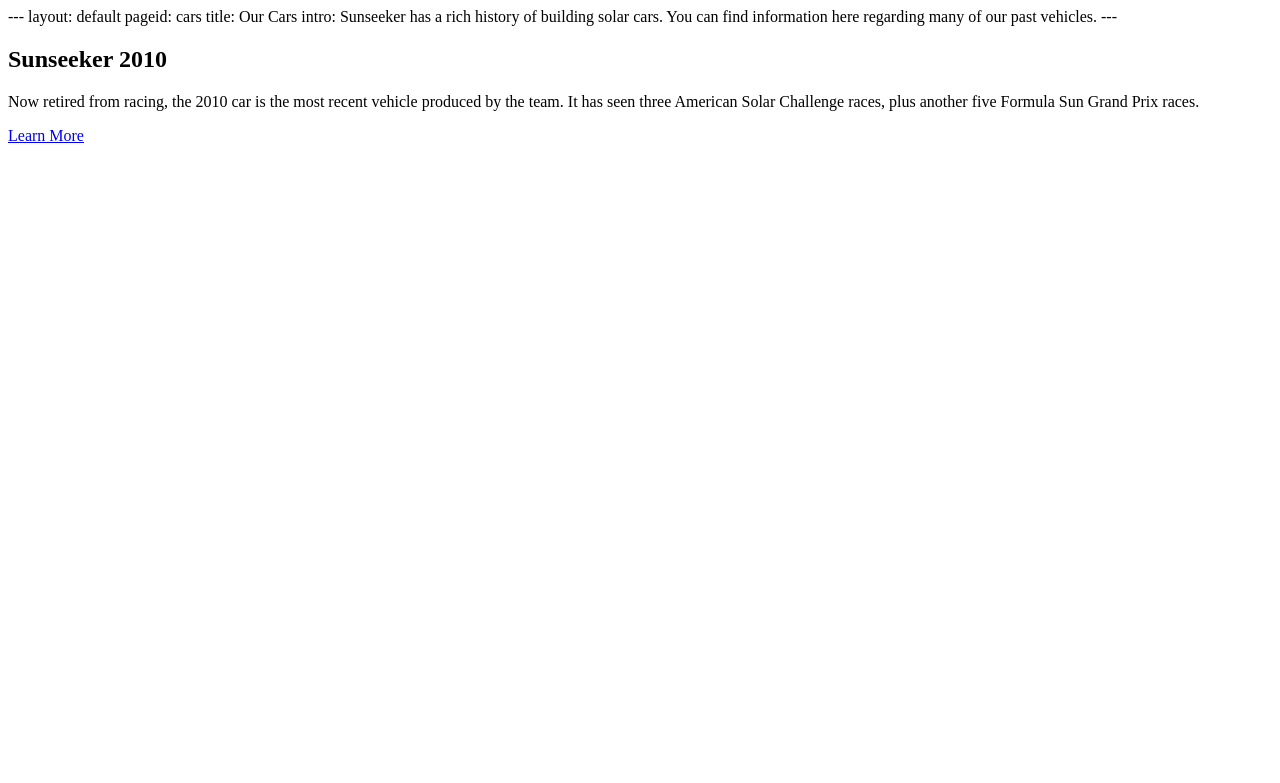
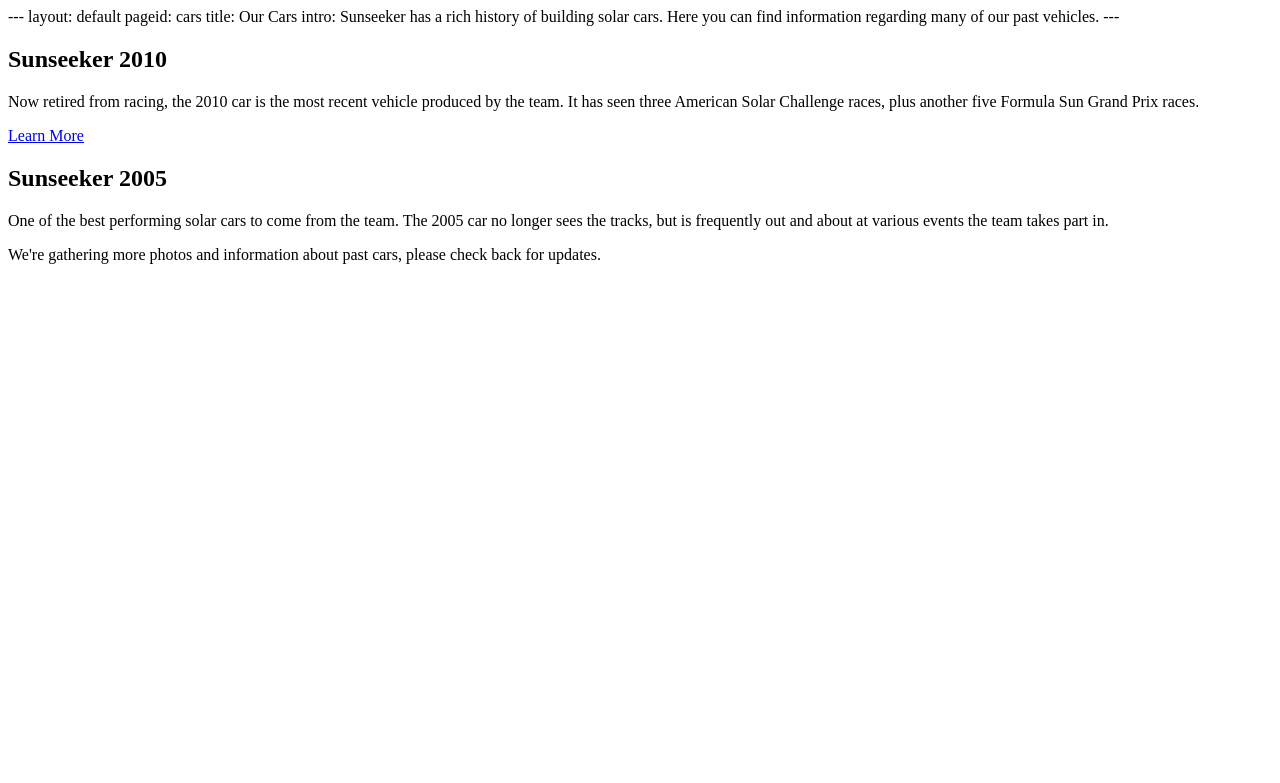
Before and after one commit to SunseekerSolarCarProject/team-website, a PHP site: page /our-cars/index.html in a window 1280 px wide. Shown: the top 783 px of the page. Run offline with PHP 8.4, Linux system fonts and the light colour scheme.

Commit message:
Added 2005 car to our cars page

```diff
--- a/our-cars/2010/index.html
+++ b/our-cars/2010/index.html
@@ -3,7 +3,7 @@ layout: default
 pageid: cars
 title: 2010 Car
 ---
-<div class="big-picture">Sunseeker 2010 crossing the finish line at Circuit of the Americas during FSGP 2013.</div>
+<div class="big-picture ten-car">Sunseeker 2010 crossing the finish line at Circuit of the Americas during FSGP 2013.</div>
 <div class="wrapper block">
   <h2>Sunseeker 2010</h2>
   <p>The 2010 car is the most recent solar car produced by the team. It was completed in 2010, and is the primary vehicle used by the team for races and other public events. It has competed in three American Solar Challenge and five Formula Sun Grand Prix races since its debut.</p>
--- a/our-cars/index.html
+++ b/our-cars/index.html
@@ -2,14 +2,25 @@
 layout: default
 pageid: cars
 title: Our Cars
-intro: Sunseeker has a rich history of building solar cars. You can find information here regarding many of our past vehicles.
+intro: Sunseeker has a rich history of building solar cars. Here you can find information regarding many of our past vehicles.
 ---
 <div class="wrapper block car">
     <div class="car-picture ten-car"></div>
     <div class="description">
-      <h2>Sunseeker 2010</h2>
-      <p>Now retired from racing, the 2010 car is the most recent vehicle produced by the team. It has seen three American Solar Challenge races, plus another five Formula Sun Grand Prix races.</p>
-      <p><a href="{{ "/our-cars/2010" | prepend: site.url }}">Learn More</a></p>
+        <h2>Sunseeker 2010</h2>
+        <p>Now retired from racing, the 2010 car is the most recent vehicle produced by the team. It has seen three American Solar Challenge races, plus another five Formula Sun Grand Prix races.</p>
+        <p><a href="{{ "/our-cars/2010" | prepend: site.url }}">Learn More</a></p>
     </div>
     <div class="clear-all"></div>
 </div>
+<div class="wrapper block car">
+    <div class="car-picture five-car"></div>
+    <div class="description">
+        <h2>Sunseeker 2005</h2>
+        <p>One of the best performing solar cars to come from the team. The 2005 car no longer sees the tracks, but is frequently out and about at various events the team takes part in.</p>
+    </div>
+    <div class="clear-all"></div>
+</div>
+<div class="wrapper block">
+    <p class="message">We're gathering more photos and information about past cars, please check back for updates.</p>
+</div>
```
Also changed, not shown: _sass/pages/cars.scss (+17 -2 lines), images/cars/2005.jpg (added).
